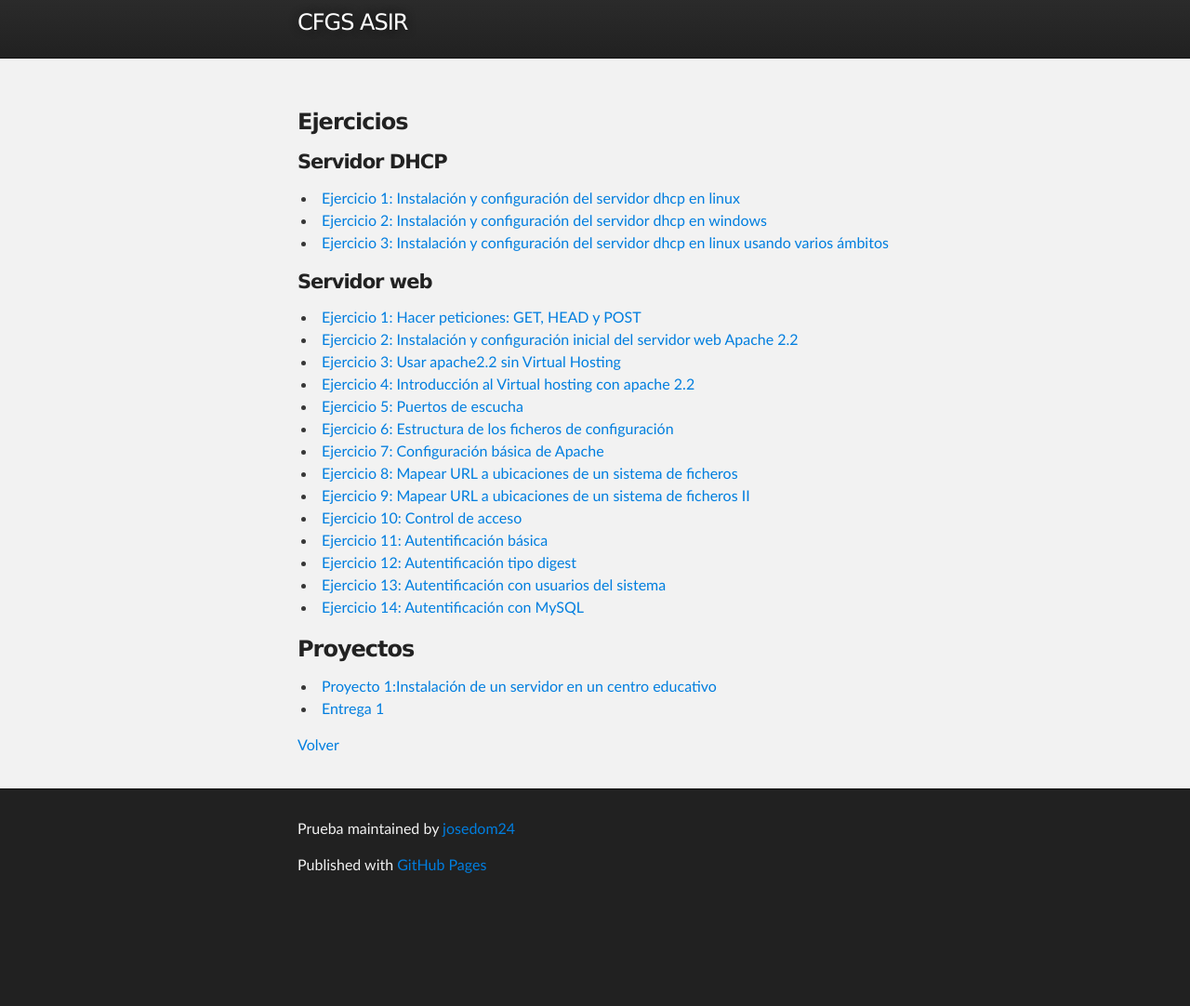
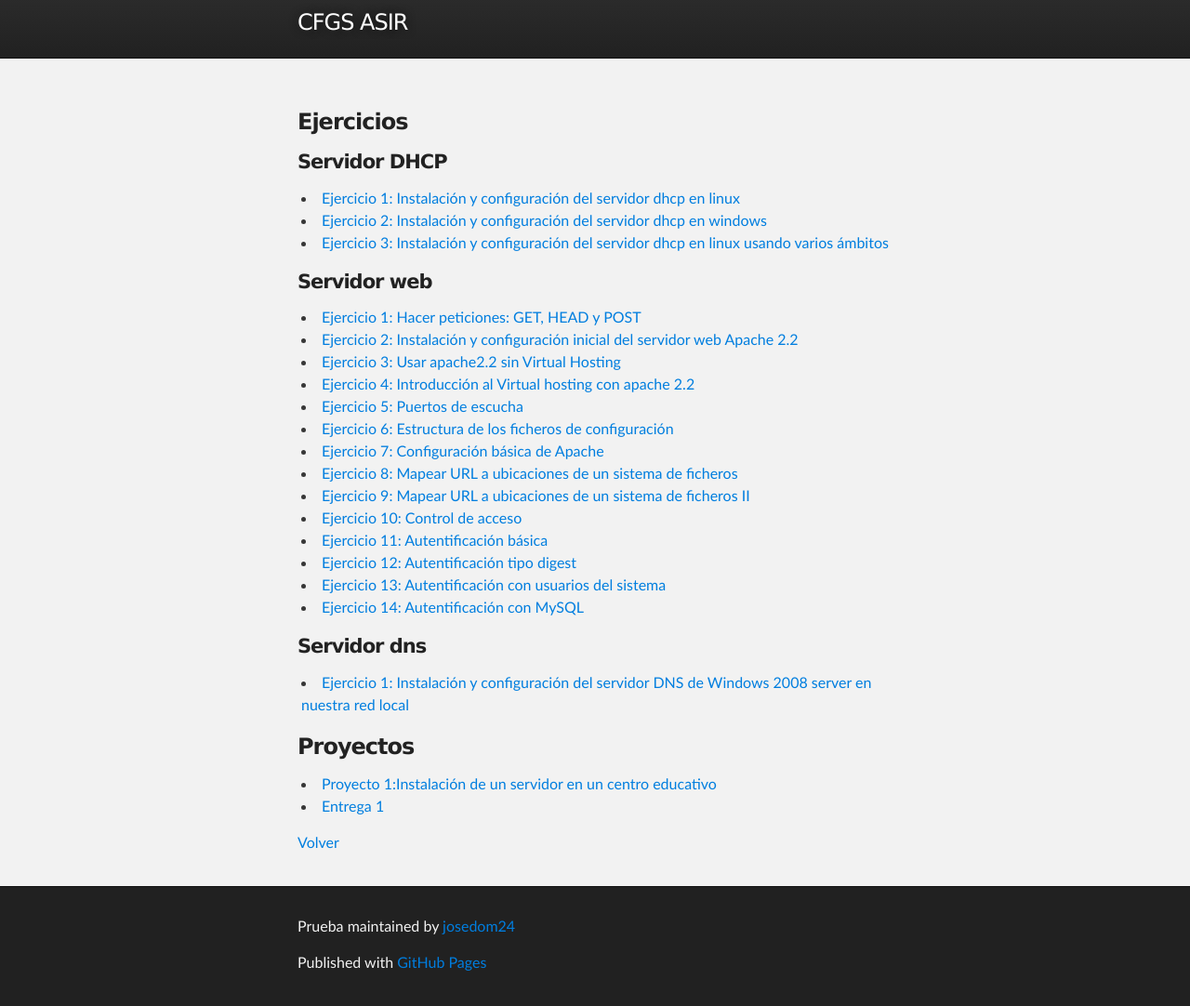
Before and after one commit to josedom24/josedom24.github.io, a Jekyll site: the page built from mod/serviciosgs/index.md, in a window 1280 px wide, cut to the strip 78-1160 px from the top of the page. Shown: the whole strip at 93% size. Built offline with Jekyll 4.4.1, drawn with Linux system fonts in a browser that asks for light colours; before the commit the page ends 1055 px from its top, so only the background shows below that.

Commit message:
Update index.md

```diff
--- a/mod/serviciosgs/index.md
+++ b/mod/serviciosgs/index.md
@@ -28,6 +28,9 @@ tagline: CFGS ASIR
 * [Ejercicio 13: Autentificación con usuarios del sistema](e_web_13)
 * [Ejercicio 14: Autentificación con MySQL](e_web_14)
 
+#### Servidor dns
+
+* [Ejercicio 1: Instalación y configuración del servidor DNS de Windows 2008 server en nuestra red local](e_dns_1)
 
 ### Proyectos
 
```
